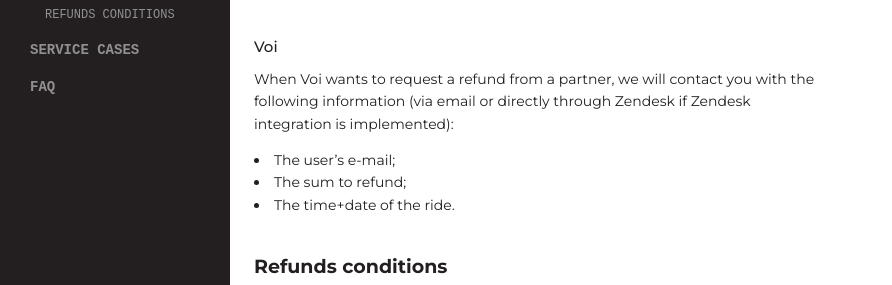
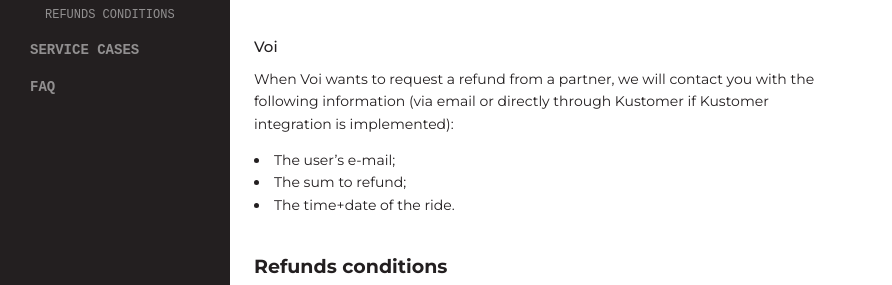
Before and after one commit to voi-api/voi-api.github.io, a Jekyll site: the page built from customer-support.md, in a window 1280 px wide and 900 px high, scrolled down 1578 px. Shown: the part 190-475 px from the top of the window, without its empty margins (0-892 px from the left). Built offline with Jekyll 4.4.1, drawn with Linux system fonts in a browser that asks for light colours; some web fonts are replaced; some of the changed text lies outside the part shown.

Commit message:
Update customer-support.md

```diff
--- a/customer-support.md
+++ b/customer-support.md
@@ -47,7 +47,7 @@ We will provide you with the user's e-mail when contacting your customer support
 For active rides, Voi customer support will end them and set the price. For already ended rides, the partner is free to perform under conditions described below. The partner has to keep track of refunds and present them with the amount owed when invoicing Voi, including the id of the ride that was refunded and the user's id.
 
 ### Voi
-When Voi wants to request a refund from a partner, we will contact you with the following information (via email or directly through Zendesk if Zendesk integration is implemented):
+When Voi wants to request a refund from a partner, we will contact you with the following information (via email or directly through Kustomer if Kustomer integration is implemented):
 * The user's e-mail;
 * The sum to refund;
 * The time+date of the ride.
@@ -111,6 +111,5 @@ Examples of insignificant issues: not working bell, no kickstand, slow Internet
 |User requests the right to be forgotten|Do your normal procedure and ask them to contact the Partner for a separate request.|
 
 # Faq
-Vois faq is available here: [https://voisupport.zendesk.com/hc/en-us](https://voisupport.zendesk.com/hc/en-us)
-
+Vois faq is available here: https://www.voiscooters.com/faq/
 We recommend embedding it as a web-view within your app.
```
